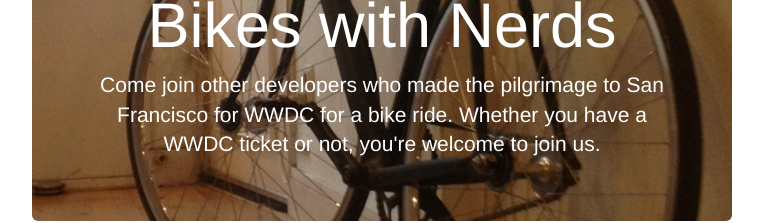
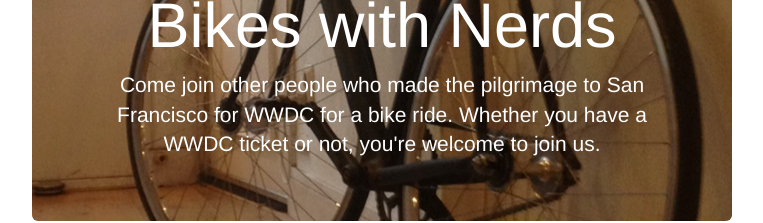
Before and after one commit to sgoodwin/NSBikeRide, a plain HTML site: page index.html in a window 1280 px wide. Shown: the part 187-410 px from the top of the page, without its empty margins (258-1021 px from the left). Drawn offline with nearby package versions, Linux system fonts and the light colour scheme.

Commit message:
Don't mention developers.

```diff
--- a/index.html
+++ b/index.html
@@ -27,7 +27,7 @@
 
   <div class="jumbotron">
     <h1>Bikes with Nerds</h1>
-    <p class="lead">Come join other developers who made the pilgrimage to San Francisco for WWDC for a bike ride. Whether you have a WWDC ticket or not, you're welcome to join us.</p>
+    <p class="lead">Come join other people who made the pilgrimage to San Francisco for WWDC for a bike ride. Whether you have a WWDC ticket or not, you're welcome to join us.</p>
   </div>
 
   <div>
```
